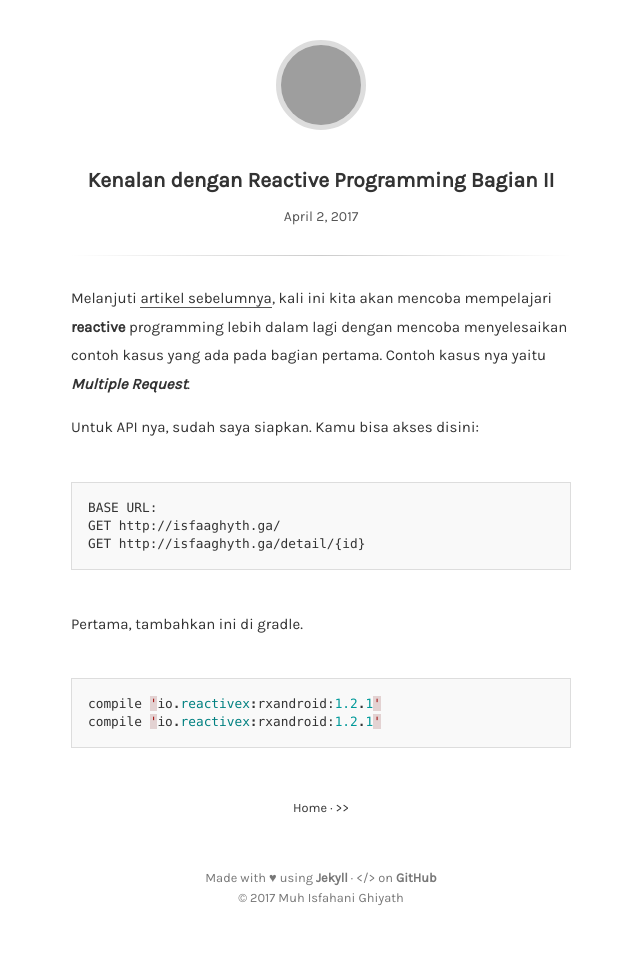
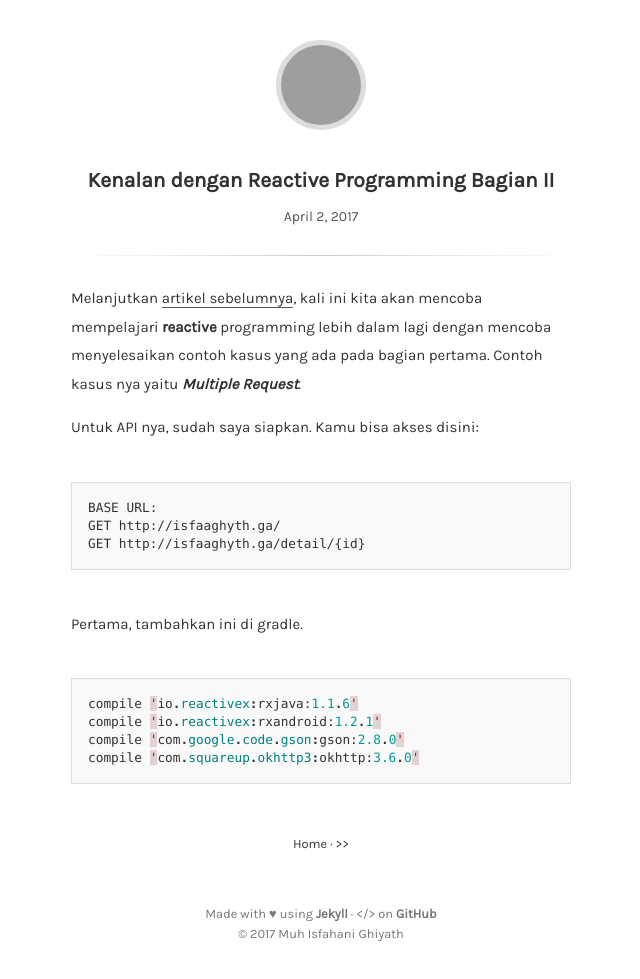
Before and after one commit to isfaaghyth/backup.isfaaghyth.github.io, a Jekyll site: the page built from _posts/2017-04-03-kenalan-reactive-bagian-2.md, in a window 1280 px wide, cut to the strip 0-979 px from the top of the page. Shown: the whole strip, without its empty margins (319-959 px from the left). Built offline with Jekyll 4.4.1, drawn with Linux system fonts in a browser that asks for light colours; before the commit the page ends 943 px from its top, so only the background shows below that; grey boxes are pictures that could not be loaded.

Commit message:
Change opening and add gson and okhttp

````diff
--- a/_posts/2017-04-03-kenalan-reactive-bagian-2.md
+++ b/_posts/2017-04-03-kenalan-reactive-bagian-2.md
@@ -5,7 +5,7 @@ date:       2017-04-02
 summary:
 categories: Java, Android
 ---
-Melanjuti [artikel sebelumnya](http://isfaa.me/ghiyath/kenalan-reactive-bagian-1), kali ini kita akan mencoba mempelajari **reactive** programming lebih dalam lagi dengan mencoba menyelesaikan contoh kasus yang ada pada bagian pertama. Contoh kasus nya yaitu _**Multiple Request**_.
+Melanjutkan [artikel sebelumnya](http://isfaa.me/ghiyath/kenalan-reactive-bagian-1), kali ini kita akan mencoba mempelajari **reactive** programming lebih dalam lagi dengan mencoba menyelesaikan contoh kasus yang ada pada bagian pertama. Contoh kasus nya yaitu _**Multiple Request**_.
 
 Untuk API nya, sudah saya siapkan. Kamu bisa akses disini:
 ```text
@@ -17,6 +17,8 @@ GET http://isfaaghyth.ga/detail/{id}
 Pertama, tambahkan ini di gradle.
 
 {% highlight java %}
+compile 'io.reactivex:rxjava:1.1.6'
 compile 'io.reactivex:rxandroid:1.2.1'
-compile 'io.reactivex:rxandroid:1.2.1'
+compile 'com.google.code.gson:gson:2.8.0'
+compile 'com.squareup.okhttp3:okhttp:3.6.0'
 {% endhighlight %}
````
